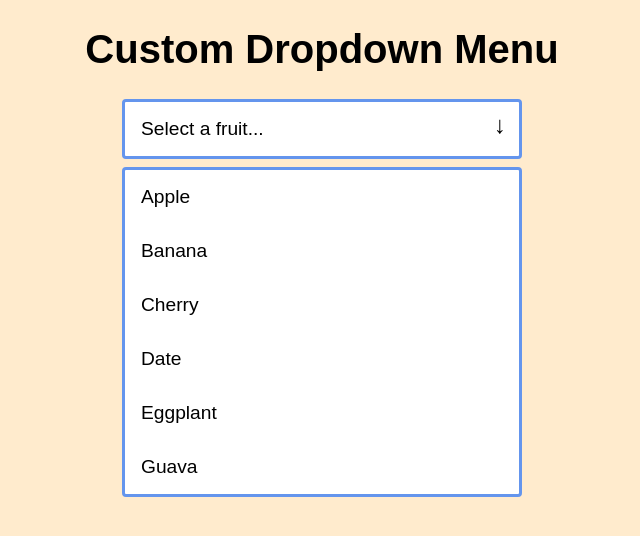
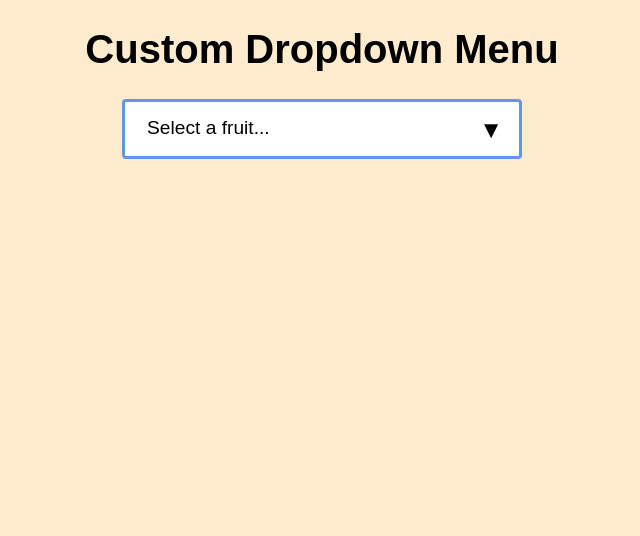
Before and after one commit to lyndonpanton/custom-dropdown-menu, a website built with webpack: page src/index.html in a window 1280 px wide. Both pictures are taken after a click on the button "Select a fruit...". Shown: the whole page, without its empty margins (318-958 px from the left). Built offline with nearby package versions, Linux system fonts and the light colour scheme.

Commit message:
Feature: Dropdown item visibility can be toggled

```diff
--- a/src/index.js
+++ b/src/index.js
@@ -1,7 +1,11 @@
 import "./styles.css";
 
-function toggleDropdown() {
-    console.log("Beep");
+function toggleDropdown(content) {
+    if (content.classList.contains("dropdown-content-hidden")) {
+        content.classList.remove("dropdown-content-hidden");
+    } else {
+        content.classList.add("dropdown-content-hidden");
+    }
 }
 
 function toggleDropdownOption(dropdownButton, e) {
@@ -11,16 +15,17 @@ function toggleDropdownOption(dropdownButton, e) {
 let dropdowns = document.getElementsByClassName("dropdown");
 
 for (let i = 0; i < dropdowns.length; i++) {
-    let dropdownButton = dropdowns[i].children[0].children[0];
-    dropdownButton.addEventListener("click", toggleDropdown);
+    let dropdownContent = dropdowns[i].children[1];
+    let dropdownContentItems = dropdownContent.children;
+    let dropdownDisplay = dropdowns[i].children[0];
+    let dropdownButton = dropdownDisplay.children[0];
 
-    let dropdownContentItems =
-            dropdowns[i].children[1]
-            .children;
+    dropdownDisplay.addEventListener("click", toggleDropdown.bind(this, dropdownContent));
 
     for (let j = 0; j < dropdownContentItems.length; j++) {
         dropdownContentItems[j].addEventListener("click", toggleDropdownOption.bind(this, dropdownButton));
     }
+
 }
 
 console.log("Webpack configured successfully");
--- a/src/styles.css
+++ b/src/styles.css
@@ -33,40 +33,49 @@ main {
 .dropdown-display {
     position: relative;
 
-    display: flex;
-    align-items: center;
+    margin-bottom: 8px;
+    height: 60px;
+    border: 3px solid cornflowerblue;
+    border-radius: 4px;
+    /* padding: 4px 16px; */
+
+    background-color: white;
+
+    text-align: left;
 }
 
 .dropdown-display-button {
-    display: block;
+    position: absolute;
+    top: 14px;
+    left: 16px;
 
-    margin-bottom: 8px;
-    width: 100%;
-    height: 60px;
-    border: 3px solid cornflowerblue;
-    border-radius: 4px;
-    padding: 4px 16px;
+    display: inline-block;
+
+    border: none;
 
     background-color: white;
 
     font-size: 1.2rem;
-    text-align: left;
 }
 
 .dropdown-display-icon {
+    display: inline-block;
     position: absolute;
-    top: 12px;
+
+    top: 14px;
     right: 16px;
 
     font-size: 1.5rem;
 }
 
 .dropdown-display-icon-down::before {
-    content: "\02193";
+    /* content: "\02193"; */
+    content: "\25BC";
 }
 
 .dropdown-display-icon-up::before {
-    content: "\02191";
+    /* content: "\02191"; */
+    content: "\25B2";
 }
 
 .dropdown-content {
@@ -81,6 +90,10 @@ main {
     list-style-type: none;
 }
 
+.dropdown-content-hidden {
+    display: none;
+}
+
 .dropdown-content-item {
     padding: 16px;
 
```
